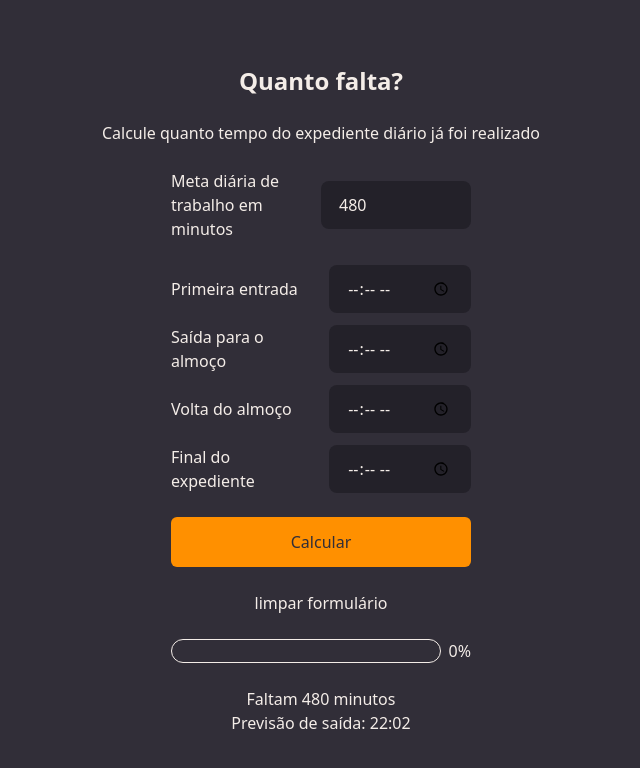
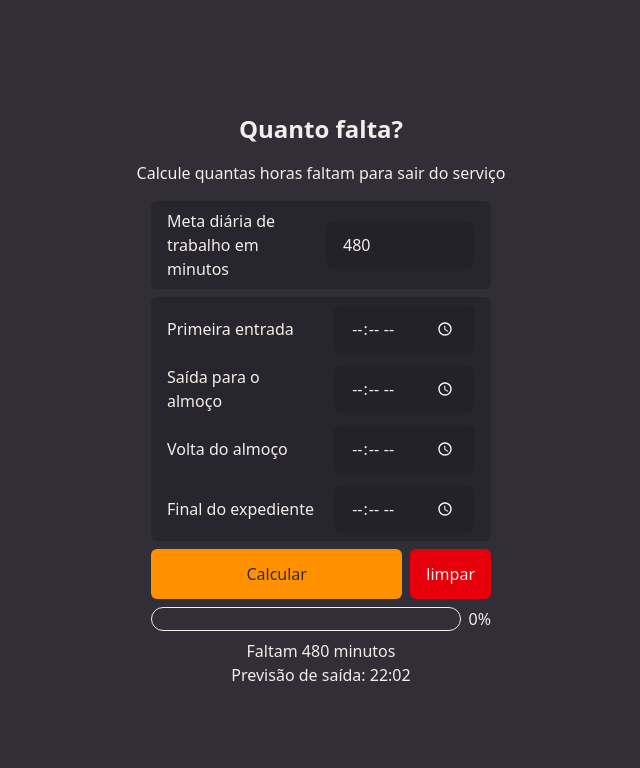
Before and after one commit to hiroyamaguch/quanto-falta, a Next.js app: page / in a window 1280 px wide. Shown: the top 768 px of the page, without its empty margins (319-959 px from the left). Built offline with nearby package versions, Linux system fonts and the light colour scheme.

Commit message:
feat: change page design

```diff
--- a/src/app/globals.css
+++ b/src/app/globals.css
@@ -61,3 +61,7 @@ body {
   -webkit-font-smoothing: antialiased;
   text-rendering: optimizeLegibility;
 }
+
+input[type="time"]::-webkit-calendar-picker-indicator{
+  filter: invert(1) brightness(2);
+}
--- a/src/app/layout.tsx
+++ b/src/app/layout.tsx
@@ -12,7 +12,7 @@ const nunito = Nunito({
 })
 
 export const metadata = {
-  title: 'Cálculo de horas',
+  title: 'Quanto falta?',
   description: 'Calcule quantas horas faltam para sair do serviço'
 }
 
--- a/src/app/page.tsx
+++ b/src/app/page.tsx
@@ -2,12 +2,10 @@ import { MainForm } from '@/components/MainForm'
 
 export default function Home() {
   return (
-    <main className="flex h-screen flex-col items-center justify-center space-y-6 px-5">
+    <main className="flex h-screen flex-col items-center justify-center space-y-4 px-5">
       <h1 className="text-center font-sans text-2xl font-bold">Quanto falta?</h1>
 
-      <p className="text-center font-sans">
-        Calcule quanto tempo do expediente diário já foi realizado
-      </p>
+      <p className="text-center font-sans">Calcule quantas horas faltam para sair do serviço</p>
 
       <MainForm />
     </main>
--- a/src/components/MainForm.tsx
+++ b/src/components/MainForm.tsx
@@ -81,9 +81,9 @@ export const MainForm: React.FC = () => {
     <FormProvider {...formConfig}>
       <form
         onSubmit={handleSubmit(onSubmit)}
-        className="flex w-full max-w-[300px] flex-col items-center space-y-6"
+        className="flex w-full max-w-[340px] flex-col items-center space-y-2"
       >
-        <div className="flex w-full flex-col space-y-3 ">
+        <div className="flex w-full flex-col space-y-3 bg-gray-700 rounded-md px-4 py-2">
           <Input
             name="work-day-time"
             label="Meta diária de trabalho em minutos"
@@ -93,23 +93,29 @@ export const MainForm: React.FC = () => {
           />
         </div>
 
-        <div className="flex w-full flex-col space-y-3 ">
+        <div className="flex w-full flex-col space-y-3 bg-gray-700 rounded-md px-4 py-2">
           <Input name="first" label="Primeira entrada" type="time" />
           <Input name="second" label="Saída para o almoço" type="time" />
           <Input name="third" label="Volta do almoço" type="time" />
           <Input name="fourth" label="Final do expediente" type="time" />
         </div>
 
+        <div className="flex w-full space-x-2">
           <button
             type="submit"
-          className="h-[50px] w-full rounded-md bg-orange-600 px-4 py-2 text-gray-600  transition-all delay-75 hover:bg-orange-500"
+            className="h-[50px] w-full rounded-md bg-orange-600 px-4 py-2 text-gray-600 cursor-pointer transition-all delay-75 hover:bg-orange-500"
           >
             Calcular
           </button>
 
-        <button className="hover:underline" type="reset" onClick={handleReset}>
-          limpar formulário
+          <button
+            className="bg-red-600 px-4 py-2 rounded-md cursor-pointer transition-all delay-75 hover:bg-red-500"
+            type="reset"
+            onClick={handleReset}
+          >
+            limpar
           </button>
+        </div>
 
         <ProgressLine percentage={percentage} />
 
```
Lines whose indentation alone changed are shown as unchanged.
